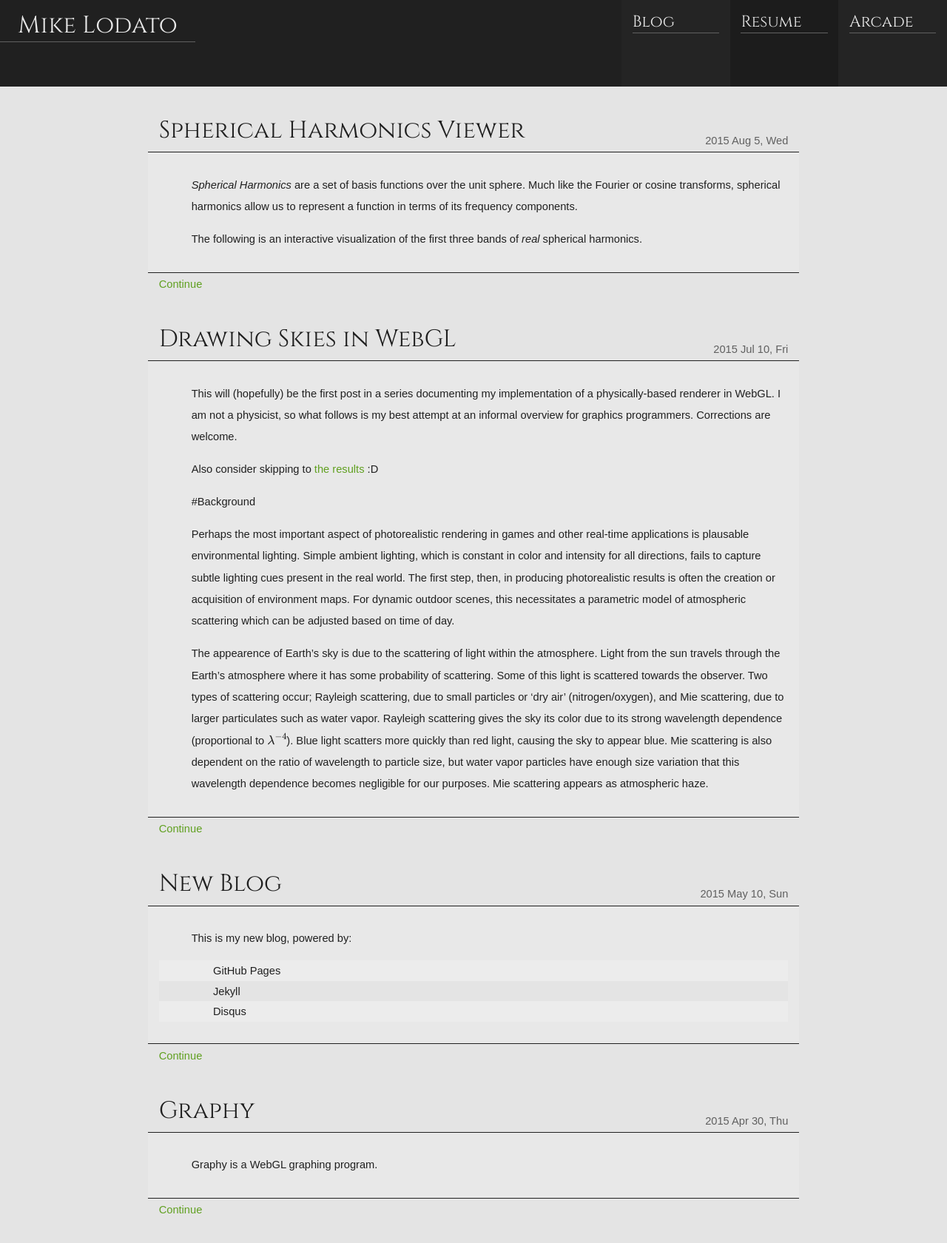
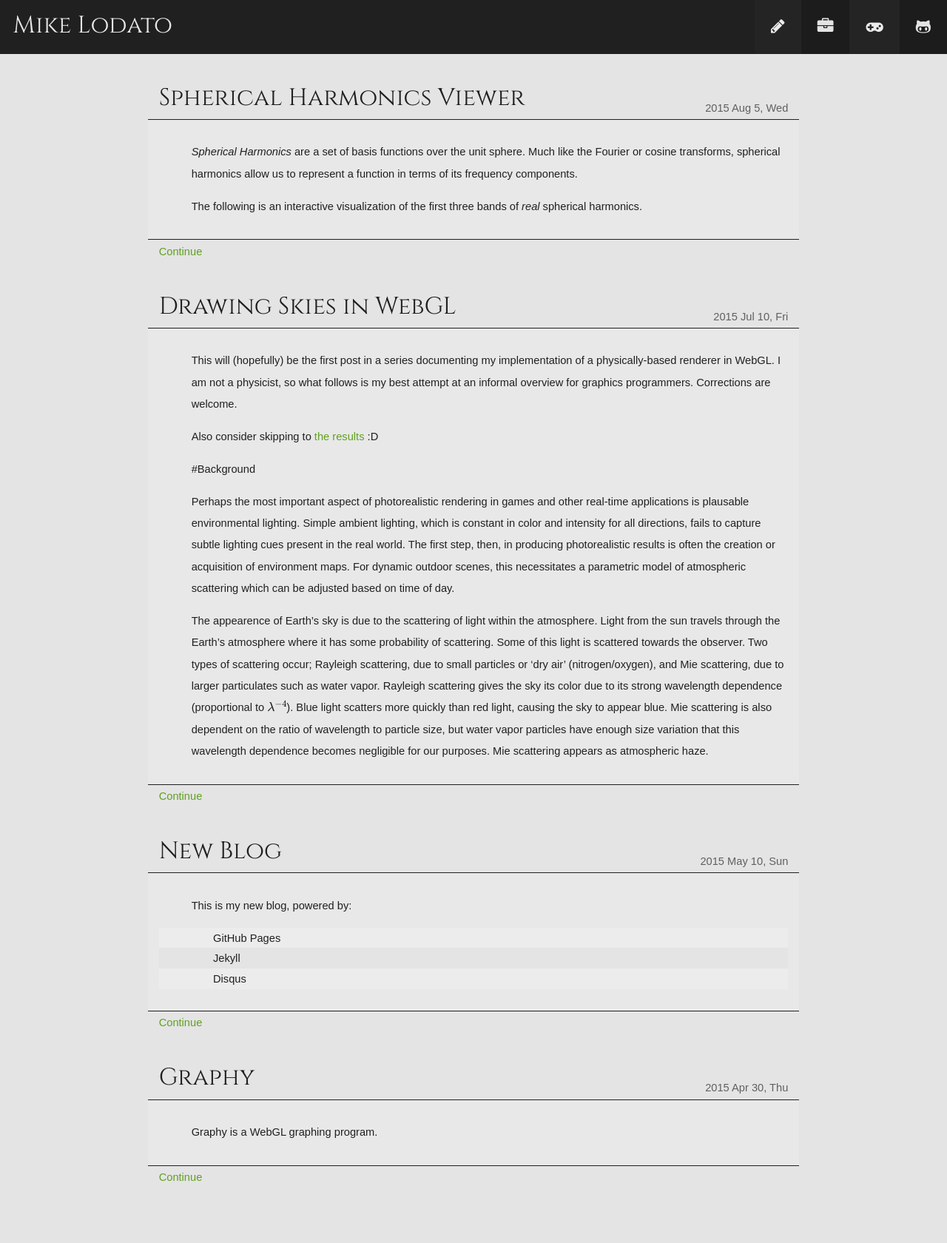
Before and after one commit to zvxryb/zvxryb.github.io, a Jekyll site: the page built from index.html, in a window 1280 px wide. Shown: the whole page at 74% size. Built offline with Jekyll 4.4.1, drawn with Linux system fonts in a browser that asks for light colours; nearby versions of some CDN libraries; some web fonts are replaced; formulas are drawn with MathJax 3; after the commit the page ends 1636 px from its top, so only the background shows below that.

Commit message:
add nav icons, improve layout

```diff
--- a/_layouts/page.html
+++ b/_layouts/page.html
@@ -7,6 +7,7 @@
 	<head>
 		<meta charset='UTF-8'>
 		<title>{{ site.data.info.name }}{% if page.section %}'s {{ page.section }}{% endif %}{% if page.title %} - {{ page.title }}{% endif %}</title>
+		<link rel='stylesheet' href='https://maxcdn.bootstrapcdn.com/font-awesome/4.4.0/css/font-awesome.min.css'></link>
 		<link rel='stylesheet' href='/style/main.css'></link>
 		<script src='/lib/require.js'></script>
 		<script>
@@ -34,9 +35,22 @@
 				{% endif %}
 			</a>
 			<div id='ml-nav'>
-				<a class='ml-item' href='/blog/'><h2>Blog</h2></a>
-				<a class='ml-item' href='/resume/'><h2>Resume</h2></a>
-				<a class='ml-item' href='/arcade/'><h2>Arcade</h2></a>
+				<a class='ml-item' href='/blog/'  ><h2>
+					<i class='ml-icon fa fa-pencil'></i>
+					<span class='ml-text'>Blog</span>
+				</h2></a>
+				<a class='ml-item' href='/resume/'><h2>
+					<i class='ml-icon fa fa-briefcase'></i>
+					<span class='ml-text'>Resume</span>
+				</h2></a>
+				<a class='ml-item' href='/arcade/'><h2>
+					<i class='ml-icon fa fa-gamepad'></i>
+					<span class='ml-text'>Arcade</span>
+				</h2></a>
+				<a class='ml-item' href='https://github.com/zvxryb'><h2>
+					<i class='ml-icon fa fa-github-alt'></i>
+					<span class='ml-text'>Github</span>
+				</h2></a>
 			</div>
 		</div>
 		<div>
--- a/style/main.scss
+++ b/style/main.scss
@@ -35,7 +35,6 @@ $ml-code-number-fg:   #40ff40;
 $ml-code-meta-fg:     #ff4040;
 
 $ml-title-font: 'Cinzel', serif;
-$ml-title-height: 8rem;
 $ml-title-width: 18rem;
 $ml-text-font:  'Droid Sans', sans-serif;
 $ml-fixed-font: 'Inconsolata', monospace;
@@ -171,7 +170,6 @@ input[type=number] {
 }
 
 #ml-header {
-	min-height: $ml-title-height;
 	min-width:  $ml-title-width;
 
 	@include portrait { align-self: stretch; }
@@ -183,8 +181,10 @@ input[type=number] {
 	background-color: $ml-accent-bg;
 	           color: $ml-accent-fg;
 
-	@include headings {
-		border-bottom: 1px solid $ml-accent-dull-fg;
+	@include landscape {
+		@include headings {
+			border-bottom: 1px solid $ml-accent-dull-fg;
+		}
 	}
 
 	a {
@@ -206,7 +206,6 @@ input[type=number] {
 }
 
 #ml-title {
-	min-height: $ml-title-height;
 	min-width:  $ml-title-width;
 
 	> h1 {
@@ -219,7 +218,16 @@ input[type=number] {
 		text-align:    right;
 		margin-right:  2.00rem;
 		margin-top:    0.25rem;
+		margin-bottom: 0.80rem;
 		border-bottom: none;
+	}
+
+	@include portrait {
+		> h1, > h2 { display: inline-block; }
+		> h1 {
+			padding-left:  1.2rem;
+			padding-right: 1.2rem;
+		}
 	}
 }
 
@@ -240,7 +248,21 @@ input[type=number] {
 
 	.ml-item {
 		min-width: 8rem;
-		padding: 1rem;
+		padding: 1.5rem;
+
+		.ml-icon {
+			float: right;
+			color: $ml-accent-dull-fg;
+		}
+
+		@include portrait {
+			min-width: 0;
+			.ml-text { display: none; }
+			.ml-icon {
+				float: none;
+				color: inherit;
+			}
+		}
 	}
 
 	.ml-item:nth-child(odd) {
```
